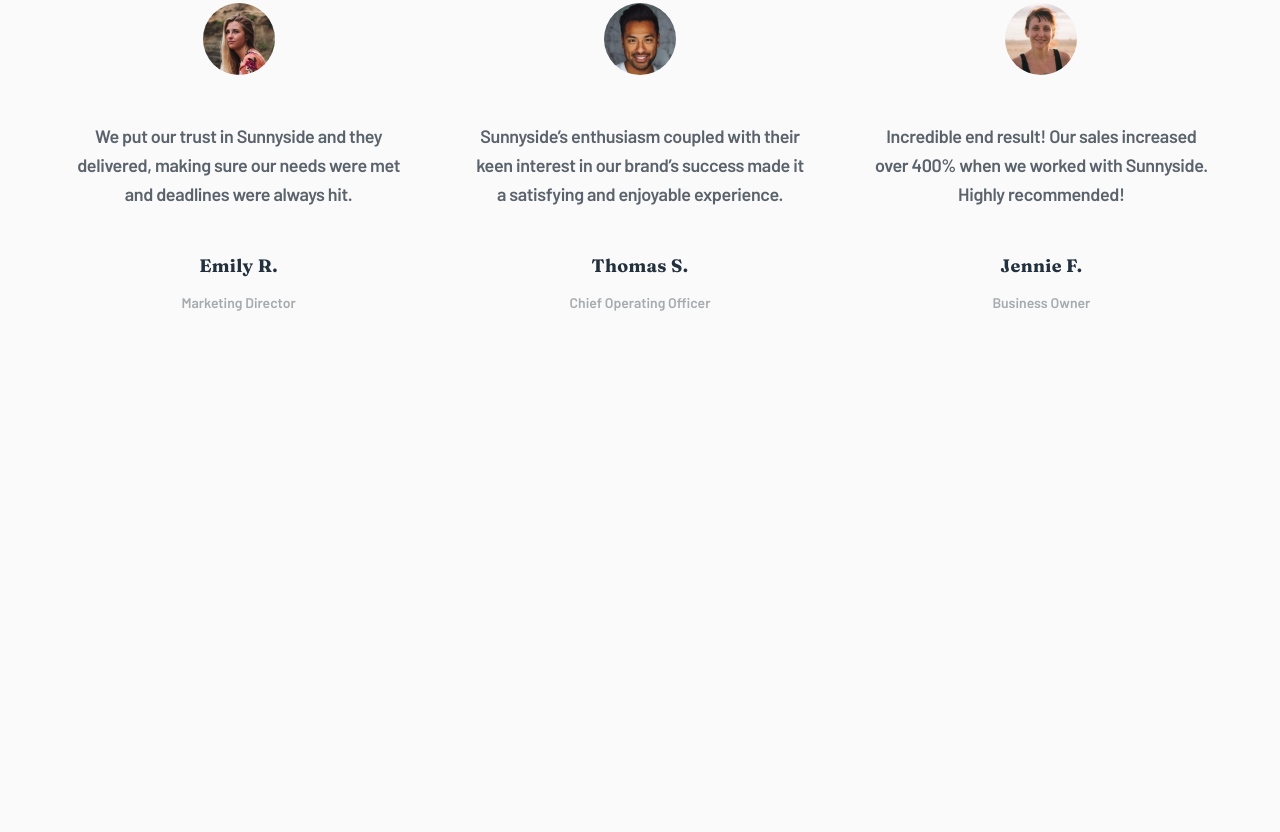
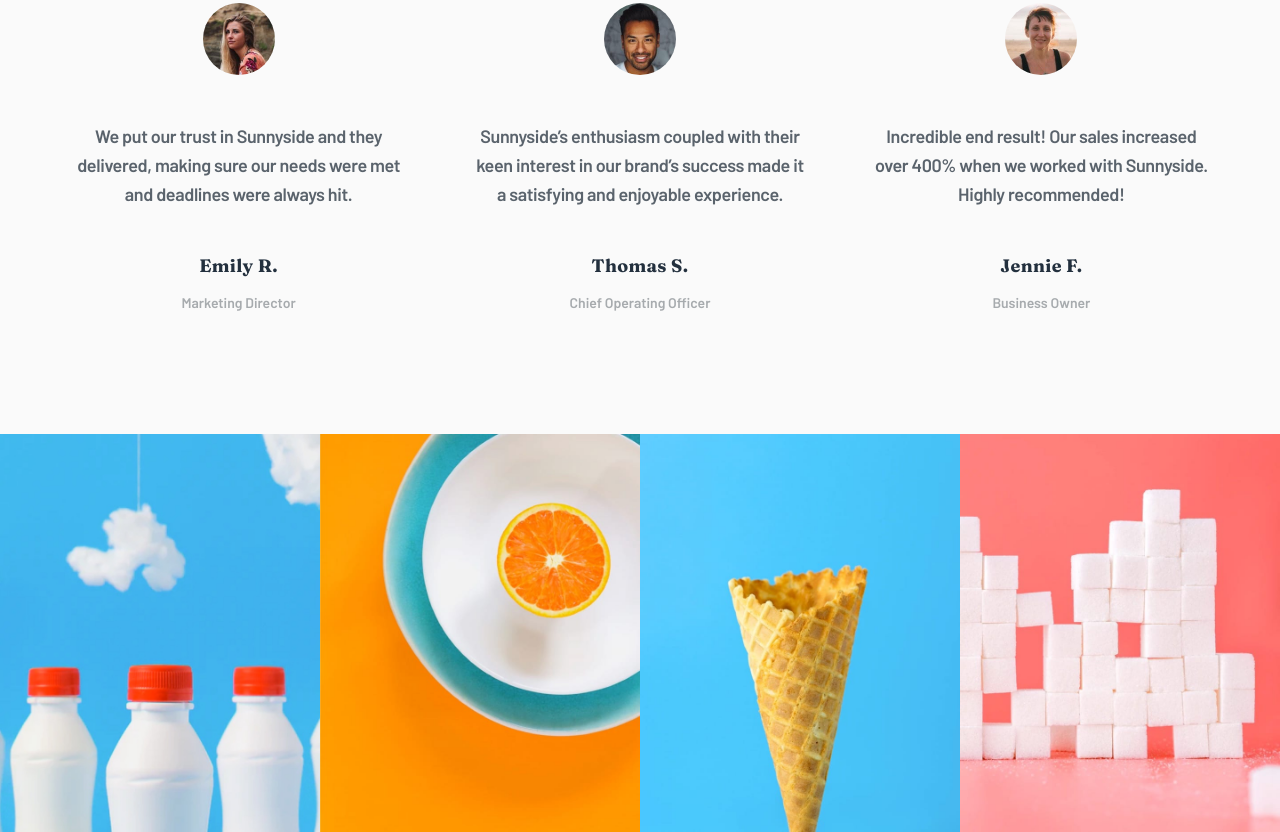
Before and after one commit to AntoineC-dev/sunnyside-agency-landing-page, a website built with Vite: page index.html in a window 1280 px wide. Shown: the part 2528-3360 px from the top of the page. Before the commit the page ends 2962 px from the top, so only its background shows below. Built offline with nearby package versions, Linux system fonts and the light colour scheme.

Commit message:
Create Gallery

```diff
--- a/index.html
+++ b/index.html
@@ -142,6 +142,25 @@
           </article>
         </div>
       </section>
+      <section class="gallery">
+        <h2 class="sr-only">Gallery</h2>
+        <picture class="gallery__picture">
+          <source media="(max-width: 767px)" srcset="./src/assets/mobile/image-gallery-milkbottles.jpg" />
+          <img src="./src/assets/desktop/image-gallery-milkbottles.jpg" alt="" />
+        </picture>
+        <picture class="gallery__picture">
+          <source media="(max-width: 767px)" srcset="./src/assets/mobile/image-gallery-orange.jpg" />
+          <img src="./src/assets/desktop/image-gallery-orange.jpg" alt="" />
+        </picture>
+        <picture class="gallery__picture">
+          <source media="(max-width: 767px)" srcset="./src/assets/mobile/image-gallery-cone.jpg" />
+          <img src="./src/assets/desktop/image-gallery-cone.jpg" alt="" />
+        </picture>
+        <picture class="gallery__picture">
+          <source media="(max-width: 767px)" srcset="./src/assets/mobile/image-gallery-sugarcubes.jpg" />
+          <img src="./src/assets/desktop/image-gallery-sugarcubes.jpg" alt="" />
+        </picture>
+      </section>
     </main>
     <script type="module" src="/src/main.ts"></script>
   </body>
--- a/src/styles/styles.scss
+++ b/src/styles/styles.scss
@@ -384,3 +384,17 @@ body {
     font-style: normal;
   }
 }
+
+.gallery {
+  display: grid;
+  grid-template-columns: repeat(2, 1fr);
+
+  &__picture,
+  img {
+    width: 100%;
+  }
+
+  @media (min-width: $screen-md) {
+    grid-template-columns: repeat(4, 1fr);
+  }
+}
```
Also changed, not shown: src/assets/mobile/image-gallery-sugarcubes.jpg (renamed from src/assets/mobile/image-gallery-sugar-cubes.jpg).
